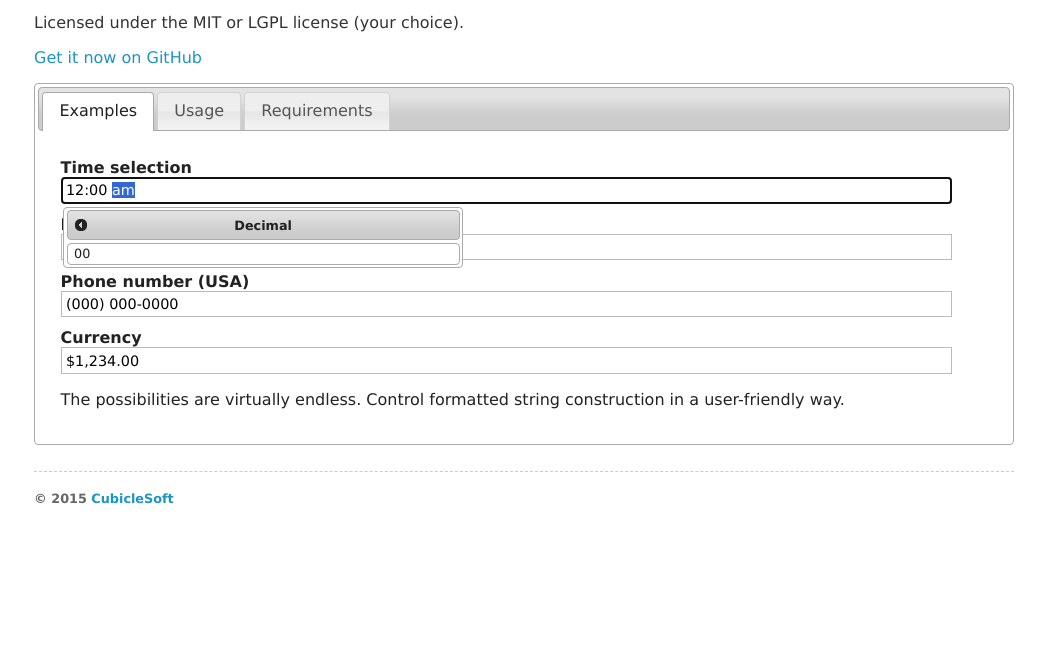
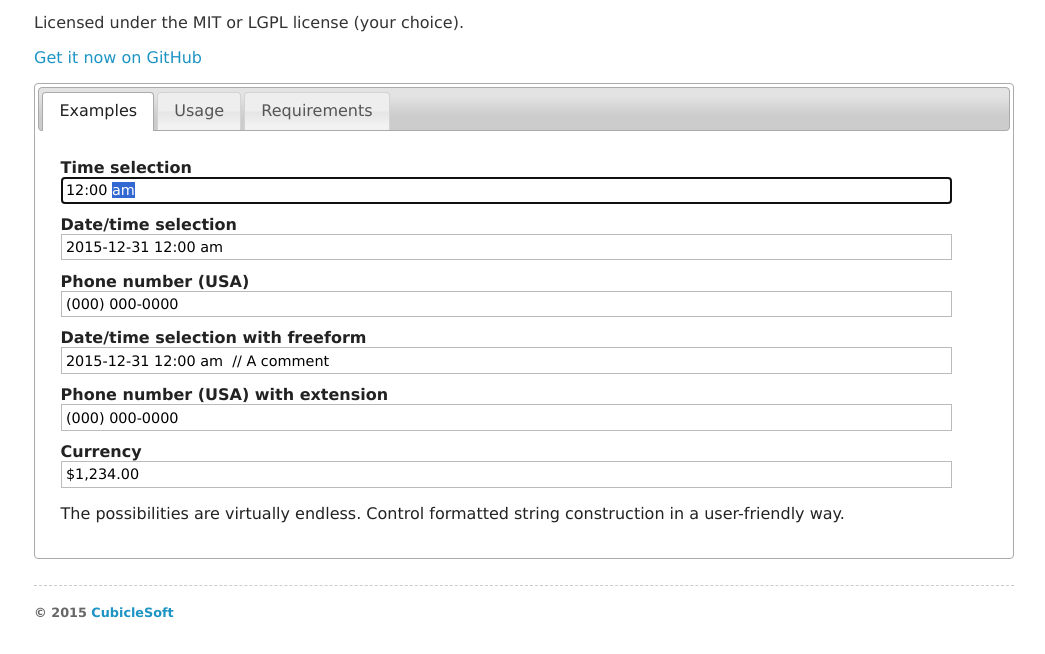
Before and after one commit to cubiclesoft/jquery-ui-masked-picker, a website: page index.html in a window 1280 px wide. Shown: the part 146-800 px from the top of the page, without its empty margins (116-1161 px from the left). Drawn offline with Linux system fonts and the light colour scheme.

Commit message:
Added a few more examples.

```diff
--- a/index.html
+++ b/index.html
@@ -176,7 +176,7 @@ $(function() {
 				</div>
 
 				<div class="example">
-					<label for="maskedpicker_2">Date/time selection with freeform</label>
+					<label for="maskedpicker_2">Date/time selection</label>
 					<div class="formitemdata">
 						<input class="text" type="text" id="maskedpicker_2" value="" />
 <script type="text/javascript">
@@ -197,11 +197,9 @@ $(function() {
 			{ 'type': 'fixed', 'value': ' ' },
 			{ 'type': 'select', 'page': 'AM/PM', 'case': 'insensitive', 'values': [
 				['am', 'pm']
-			] },
-			{ 'type': 'fixed', 'value': '  // ' },
-			{ 'type': 'freeform', 'page': 'Optional comment', 'multiline': false }
+			] }
 		],
-		initial: (new Date().getFullYear()) + '-12-31 12:00 am  // A comment'
+		initial: (new Date().getFullYear()) + '-12-31 12:00 am'
 	});
 });
 </script>
@@ -235,6 +233,74 @@ $(function() {
 			{ 'type': 'select', 'page': 'Number', 'values': dialpad },
 			{ 'type': 'select', 'page': 'Number', 'values': dialpad },
 			{ 'type': 'select', 'page': 'Number', 'values': dialpad },
+			{ 'type': 'select', 'page': 'Number', 'values': dialpad }
+		]
+	});
+});
+</script>
+					</div>
+				</div>
+
+				<div class="example">
+					<label for="maskedpicker_4">Date/time selection with freeform</label>
+					<div class="formitemdata">
+						<input class="text" type="text" id="maskedpicker_4" value="" />
+<script type="text/javascript">
+$(function() {
+	$('#maskedpicker_4').maskedpicker({
+		maxWidth: 400,
+		mask: [
+			{ 'type': 'date', 'page': 'Date', 'options': { dateFormat: 'yy-mm-dd' } },
+			{ 'type': 'fixed', 'value': ' ' },
+			{ 'type': 'select', 'page': 'Hour', 'values': [
+				['1', '2', '3', '4', '5', '6'],
+				['7', '8', '9', '10', '11', '12']
+			] },
+			{ 'type': 'fixed', 'value': ':' },
+			{ 'type': 'select', 'page': 'Minute', 'values': [
+				['00', '15', '30', '45']
+			] },
+			{ 'type': 'fixed', 'value': ' ' },
+			{ 'type': 'select', 'page': 'AM/PM', 'case': 'insensitive', 'values': [
+				['am', 'pm']
+			] },
+			{ 'type': 'fixed', 'value': '  // ' },
+			{ 'type': 'freeform', 'page': 'Optional comment', 'multiline': false }
+		],
+		initial: (new Date().getFullYear()) + '-12-31 12:00 am  // A comment'
+	});
+});
+</script>
+					</div>
+				</div>
+
+				<div class="example">
+					<label for="maskedpicker_5">Phone number (USA) with extension</label>
+					<div class="formitemdata">
+						<input class="text" type="text" id="maskedpicker_5" value="(000) 000-0000" />
+<script type="text/javascript">
+$(function() {
+	var dialpad = [
+		['1', '2', '3'],
+		['4', '5', '6'],
+		['7', '8', '9'],
+		[false, '0', false]
+	];
+	$('#maskedpicker_5').maskedpicker({
+		maxWidth: 300,
+		mask: [
+			{ 'type': 'fixed', 'value': '(' },
+			{ 'type': 'select', 'page': 'Area code', 'values': dialpad },
+			{ 'type': 'select', 'page': 'Area code', 'values': dialpad },
+			{ 'type': 'select', 'page': 'Area code', 'values': dialpad },
+			{ 'type': 'fixed', 'value': ') ' },
+			{ 'type': 'select', 'page': 'Number', 'values': dialpad },
+			{ 'type': 'select', 'page': 'Number', 'values': dialpad },
+			{ 'type': 'select', 'page': 'Number', 'values': dialpad },
+			{ 'type': 'fixed', 'value': '-' },
+			{ 'type': 'select', 'page': 'Number', 'values': dialpad },
+			{ 'type': 'select', 'page': 'Number', 'values': dialpad },
+			{ 'type': 'select', 'page': 'Number', 'values': dialpad },
 			{ 'type': 'select', 'page': 'Number', 'values': dialpad },
 			{ 'type': 'fixed', 'value': ' ' },
 			{ 'type': 'freeform', 'page': 'Extension' }
@@ -246,10 +312,10 @@ $(function() {
 				</div>
 
 				<div class="example">
-					<label for="maskedpicker_4">Currency</label>
+					<label for="maskedpicker_6">Currency</label>
 					<div class="formitemdata">
-						<input class="text" type="text" id="maskedpicker_4" value="$1234.0" />
-						<input class="text" type="hidden" id="maskedpicker_4_hidden" value="" />
+						<input class="text" type="text" id="maskedpicker_6" value="$1234.0" />
+						<input class="text" type="hidden" id="maskedpicker_6_hidden" value="" />
 <script type="text/javascript">
 // Swiped from:  http://stackoverflow.com/questions/149055/how-can-i-format-numbers-as-money-in-javascript
 Number.prototype.formatMoney = function(c, d, t) {
@@ -265,7 +331,7 @@ Number.prototype.formatMoney = function(c, d, t) {
 };
 
 $(function() {
-	$('#maskedpicker_4').maskedpicker({
+	$('#maskedpicker_6').maskedpicker({
 		maxWidth: 300,
 		mask: [
 			{ 'type': 'select', 'page': 'Type', 'values': [
@@ -290,7 +356,7 @@ $(function() {
 				mask[2].selected = info.radix;
 			}
 		},
-		finalElement: $('#maskedpicker_4_hidden')
+		finalElement: $('#maskedpicker_6_hidden')
 	});
 });
 </script>
```
